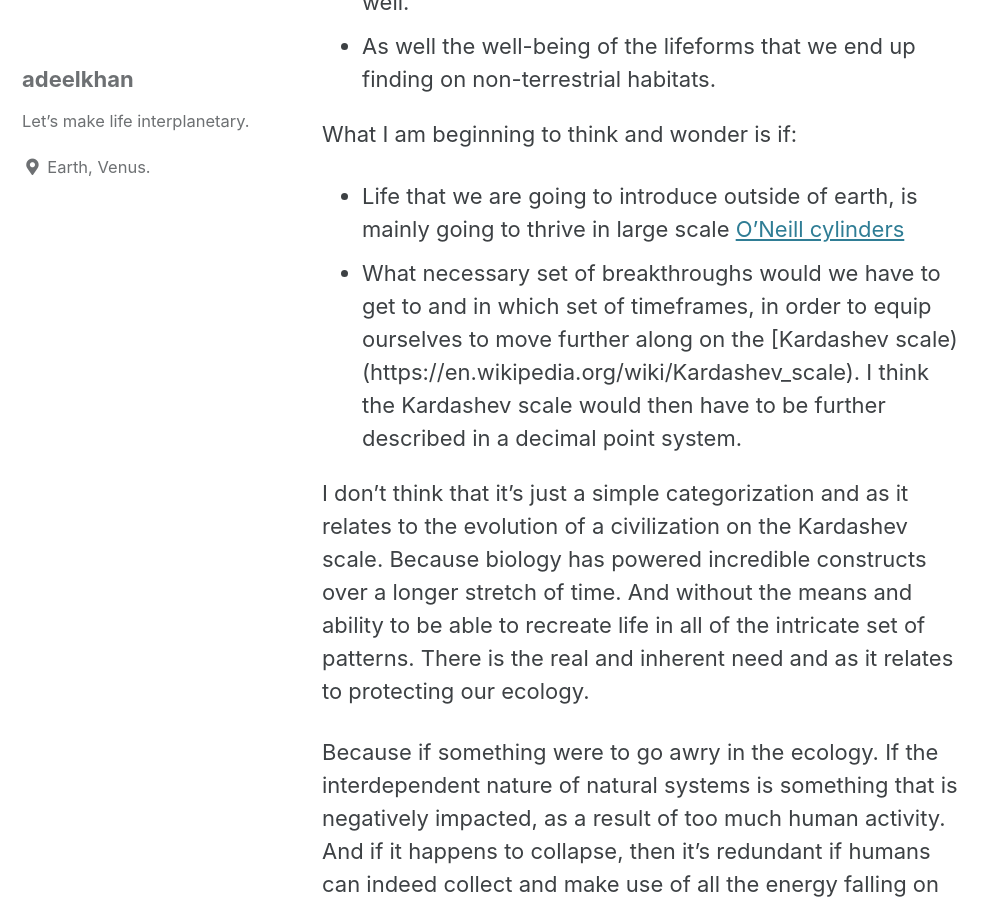
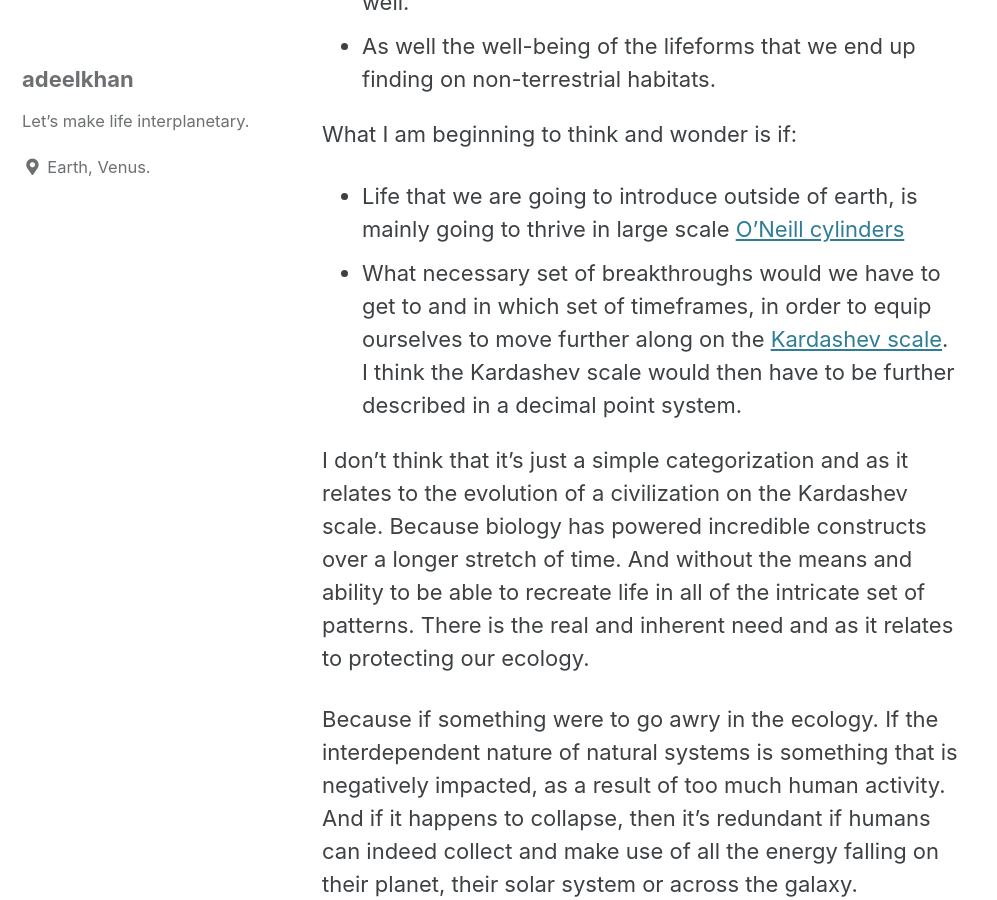
Before and after one commit to stellardreams/stellardreams.github.io, a Jekyll site: the page built from _posts/2020-10-22-oneill-colonies.md, in a window 1280 px wide and 900 px high, scrolled down 729 px. Shown: the whole window, without its empty margins (0-997 px from the left). Built offline with Jekyll 4.4.1, drawn with Linux system fonts in a browser that asks for light colours; cached includes are drawn as plain includes.

Commit message:
Update 2020-10-22-oneill-colonies.md

```diff
--- a/_posts/2020-10-22-oneill-colonies.md
+++ b/_posts/2020-10-22-oneill-colonies.md
@@ -8,7 +8,7 @@ I think there is a strong [astrobiology](https://en.wikipedia.org/wiki/Astrobiol
 
 What I am beginning to think and wonder is if:
 * Life that we are going to introduce outside of earth, is mainly going to thrive in large scale [O'Neill cylinders](https://en.wikipedia.org/wiki/O%27Neill_cylinder)
-* What necessary set of breakthroughs would we have to get to and in which set of timeframes, in order to equip ourselves to move further along on the [Kardashev scale)(https://en.wikipedia.org/wiki/Kardashev_scale). I think the Kardashev scale would then have to be further described in a decimal point system.
+* What necessary set of breakthroughs would we have to get to and in which set of timeframes, in order to equip ourselves to move further along on the [Kardashev scale](https://en.wikipedia.org/wiki/Kardashev_scale). I think the Kardashev scale would then have to be further described in a decimal point system.
 
 I don't think that it's just a simple categorization and as it relates to the evolution of a civilization on the Kardashev scale. Because biology has powered incredible constructs over a longer stretch of time. And without the means and ability to be able to recreate life in all of the intricate set of patterns. There is the real and inherent need and as it relates to protecting our ecology.
 
```
